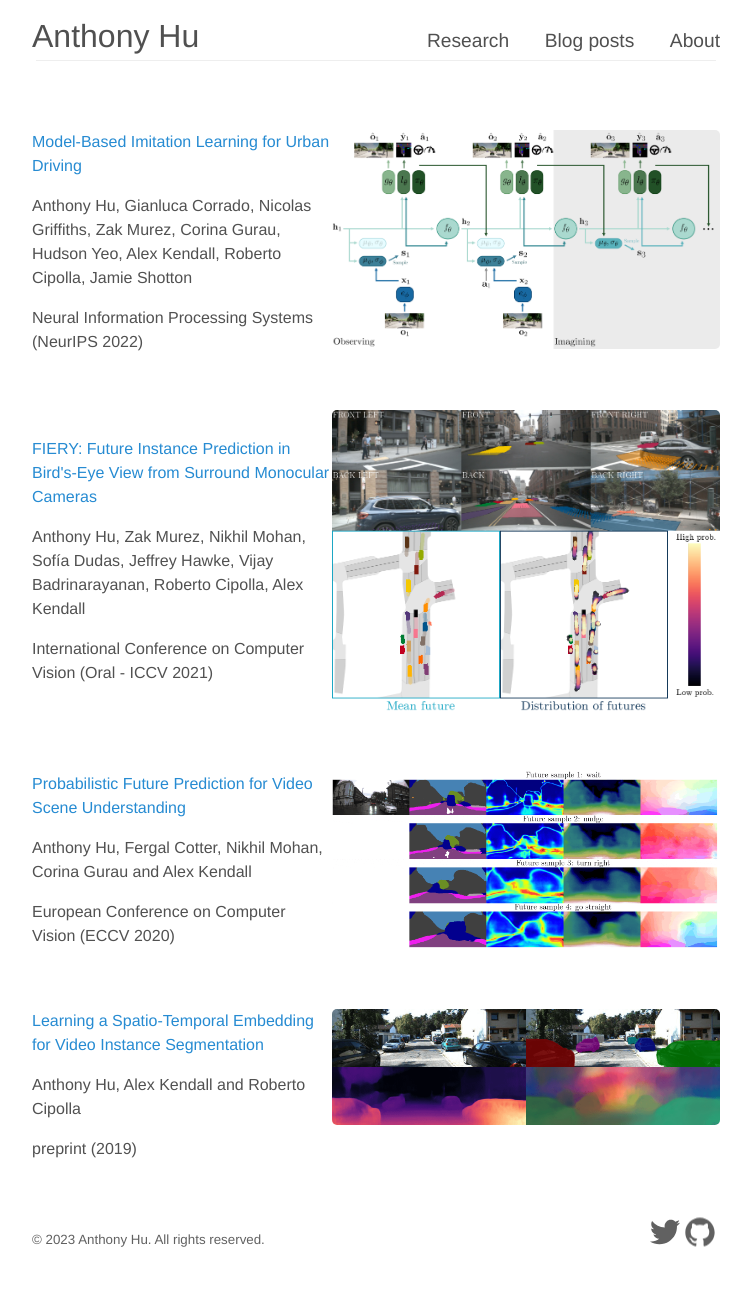
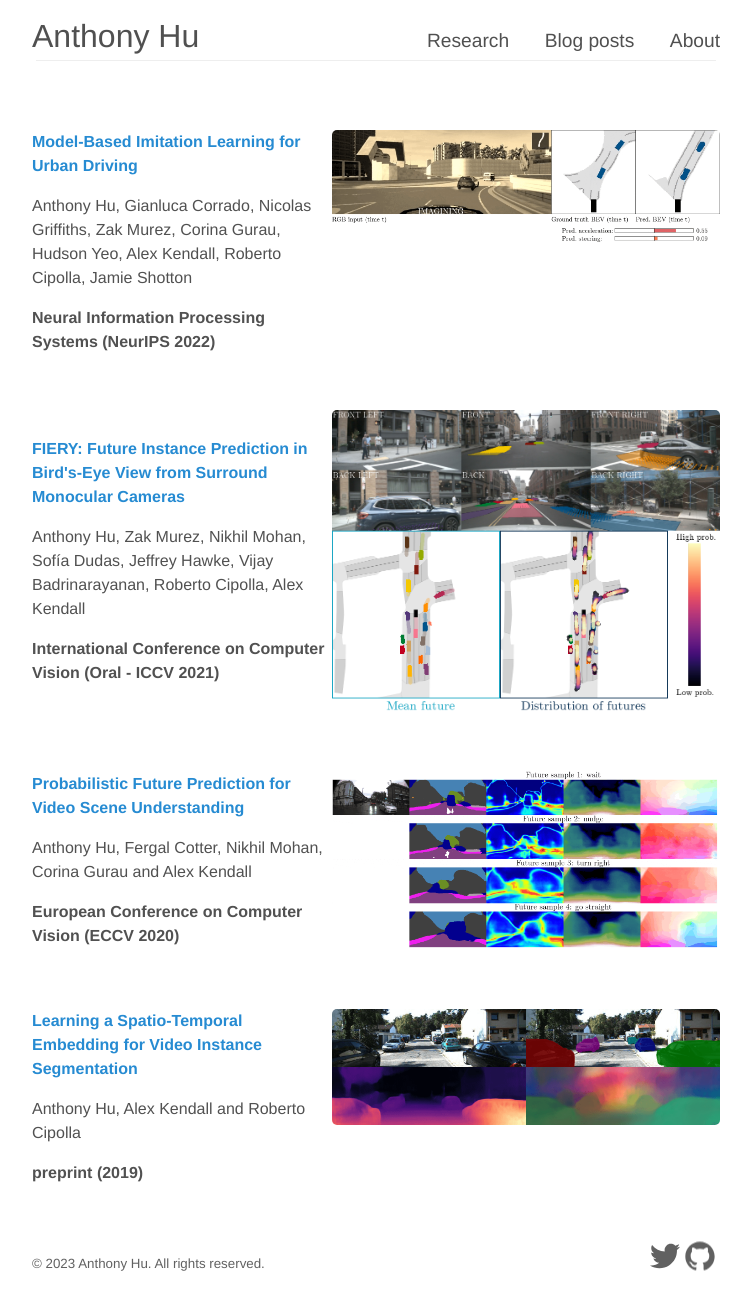
Before and after one commit to anthonyhu/anthonyhu.github.io, a Jekyll site: the page built from research.md, in a window 1280 px wide. Shown: the whole page, without its empty margins (264-1015 px from the left). Built offline with Jekyll 4.4.1, drawn with Linux system fonts in a browser that asks for light colours; before the commit the page ends 1270 px from its top, so only the background shows below that.

```diff
--- a/research.md
+++ b/research.md
@@ -6,9 +6,9 @@ title: Research
 
 <div>
   <span>
-  <p><a href="{{ post.url }}">{{ post.title }}</a></p>
+  <p><b><a href="{{ post.url }}">{{ post.title }}</a></b></p>
   <p>{{ post.authors }}</p>
-  <p>{{ post.venue }}</p>
+  <p><b>{{ post.venue }}</b></p>
   </span>
   <a href="{{ post.url }}"><img src="{{post.thumbnail}}"></a>
 </div>
```
Also changed, not shown: _research/04-mile.md (+1 -1 lines), _research/thumbnails/mile_thumbnail.gif (added), _research/thumbnails/mile_thumbnail.png (deleted).
